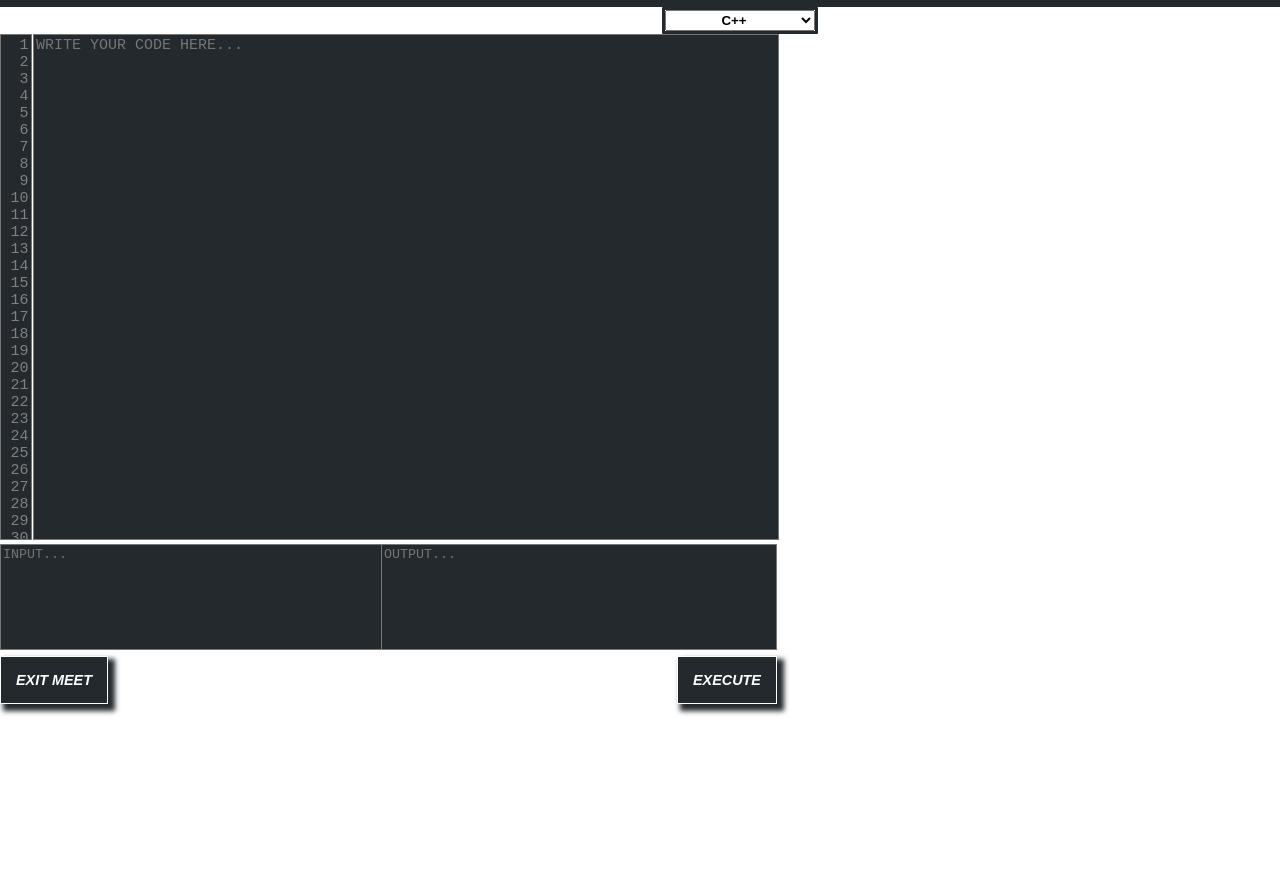
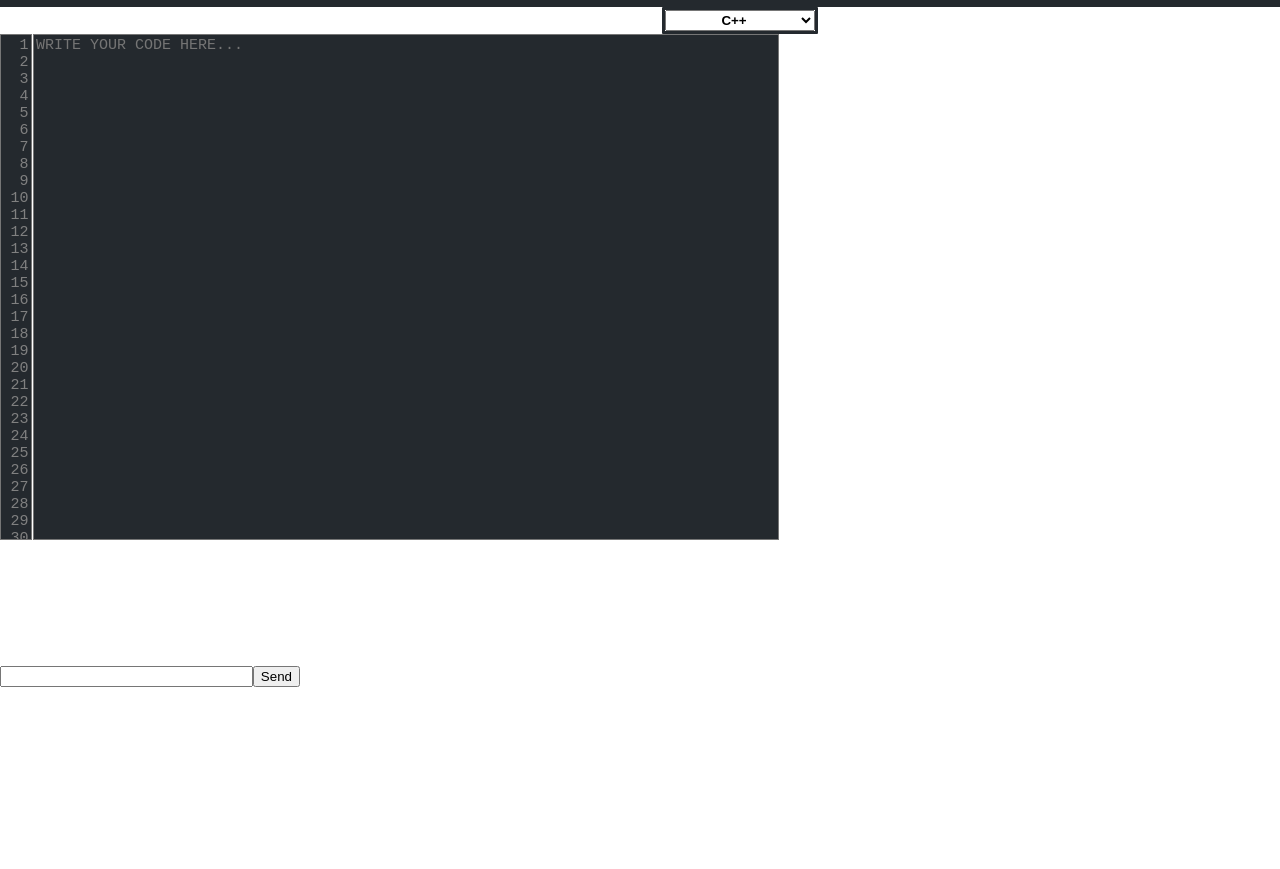
Before and after one commit to StealthX2k20/AvinashBonthu.github.io, a website: page notepad.html in a window 1280 px wide. Shown: the part 83-952 px from the top of the page. Before the commit the page ends 800 px from the top, so only its background shows below. Drawn offline with nearby package versions, Linux system fonts and the light colour scheme; no server answers.

Commit message:
Update notepad.html
Changed CSS for chatbox

```diff
--- a/notepad.html
+++ b/notepad.html
@@ -3,6 +3,52 @@
 <head>
 	<title>Editor</title>
 	<link rel="stylesheet" type="text/css" href="./styles_notepad.css">
+
+    <style>
+        body {
+          padding: 0;
+          margin: 0;
+          display: inline-block;
+          justify-content: center;
+        }
+
+        #chat-box {
+          width: 300px;
+          height: 500px;
+          overflow-y: scroll;
+          overflow-x: none;
+        }
+
+        #message-container {
+          width: 300px;
+          max-width: 300px;
+
+        }
+
+        #message-container div {
+          background-color: #CCC;
+          padding: 5px;
+        }
+
+        /* #message-container div:nth-child(2n) {
+          background-color: #FFF;
+        } */
+
+        #send-container {
+          position: fixed;
+          padding-bottom: 30px;
+          bottom: 0;
+          background-color: white;
+          max-width: 1200px;
+          width: 300px;
+          display: flex;
+        }
+
+        #message-input {
+          flex-grow: 1;
+        }
+      </style>
+
 </head>
 
 <body>
@@ -31,6 +77,17 @@
         <textarea id="line_numbering_area" rows="5000" cols="5000" readonly></textarea>
         <textarea rows="20" cols="30" id="editor" placeholder="WRITE YOUR CODE HERE..." class="lined"></textarea>
     </div>
+
+    <div id="chat-box">
+        <div id="message-container"></div>
+      <form id="send-container">
+        <input type="text" id="message-input" autocomplete="off">
+        <button type="submit" id="send-button">Send</button>
+      </form></div>
+      <script src="socket.io/socket.io.js"></script>
+      <script src="script.js"></script>
+
+
     <div class="io_boxes">
     	<div>
     	<textarea rows="100" cols="500" id="input_text" placeholder="INPUT..."></textarea>
```
